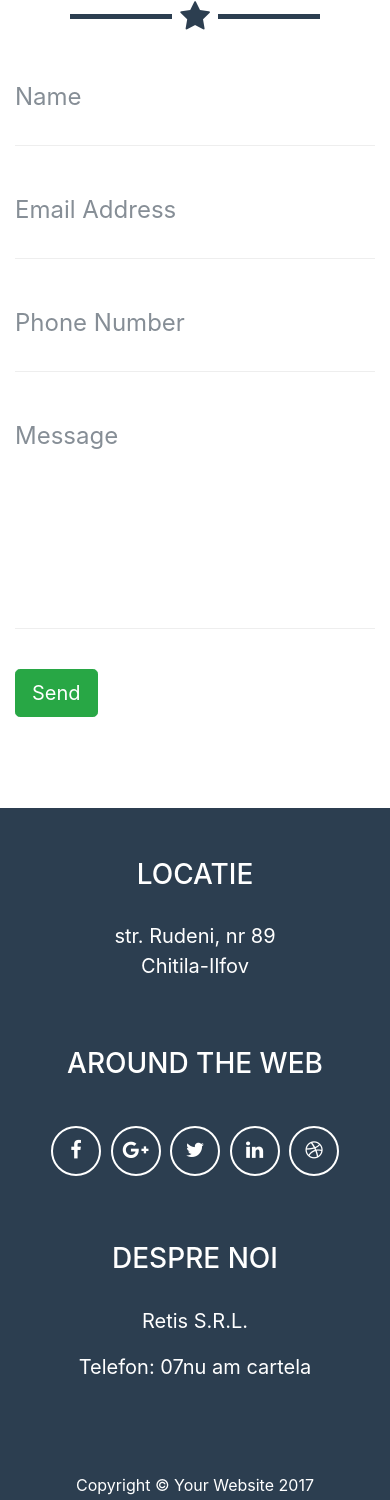
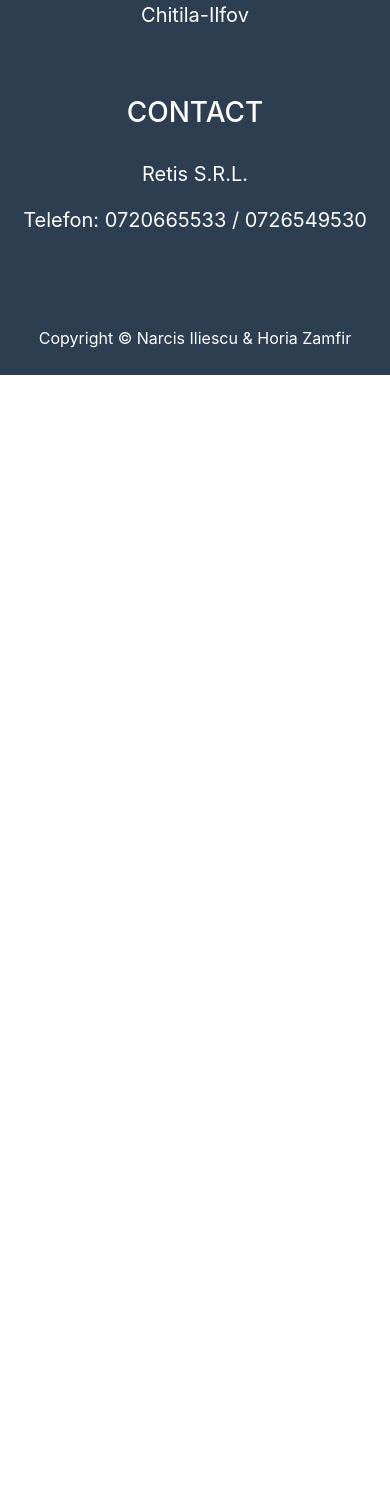
Before and after one commit to NarcisdR/retis, a website with bundled scripts: page index.html in a window 390 px wide. Shown: the part 3408-4908 px from the top of the page. After the commit the page ends 3783 px from the top, so only its background shows below. Built offline with nearby package versions, Linux system fonts and the light colour scheme.

Commit message:
ultimul edit cu contact localizare si am scos contact section

```diff
--- a/index.html
+++ b/index.html
@@ -154,98 +154,22 @@
     </section>
 
     <!-- Contact Section -->
-    <section id="contact">
-      <div class="container">
-        <h2 class="text-center">Contact Me</h2>
-        <hr class="star-primary">
-        <div class="row">
-          <div class="col-lg-8 mx-auto">
-            <!-- To configure the contact form email address, go to mail/contact_me.php and update the email address in the PHP file on line 19. -->
-            <!-- The form should work on most web servers, but if the form is not working you may need to configure your web server differently. -->
-            <form name="sentMessage" id="contactForm" novalidate>
-              <div class="control-group">
-                <div class="form-group floating-label-form-group controls">
-                  <label>Name</label>
-                  <input class="form-control" id="name" type="text" placeholder="Name" required data-validation-required-message="Please enter your name.">
-                  <p class="help-block text-danger"></p>
-                </div>
-              </div>
-              <div class="control-group">
-                <div class="form-group floating-label-form-group controls">
-                  <label>Email Address</label>
-                  <input class="form-control" id="email" type="email" placeholder="Email Address" required data-validation-required-message="Please enter your email address.">
-                  <p class="help-block text-danger"></p>
-                </div>
-              </div>
-              <div class="control-group">
-                <div class="form-group floating-label-form-group controls">
-                  <label>Phone Number</label>
-                  <input class="form-control" id="phone" type="tel" placeholder="Phone Number" required data-validation-required-message="Please enter your phone number.">
-                  <p class="help-block text-danger"></p>
-                </div>
-              </div>
-              <div class="control-group">
-                <div class="form-group floating-label-form-group controls">
-                  <label>Message</label>
-                  <textarea class="form-control" id="message" rows="5" placeholder="Message" required data-validation-required-message="Please enter a message."></textarea>
-                  <p class="help-block text-danger"></p>
-                </div>
-              </div>
-              <br>
-              <div id="success"></div>
-              <div class="form-group">
-                <button type="submit" class="btn btn-success btn-lg" id="sendMessageButton">Send</button>
-              </div>
-            </form>
-          </div>
-        </div>
-      </div>
-    </section>
+    <!-- DELETED -->
 
     <!-- Footer -->
     <footer class="text-center">
       <div class="footer-above">
         <div class="container">
           <div class="row">
-            <div class="footer-col col-md-4">
-              <h3>Locatie</h3>
+            <div class="footer-col col-md-6">
+              <h3>LOCATIE</h3>
               <p>str. Rudeni, nr 89
                 <br>Chitila-Ilfov</p>
             </div>
-            <div class="footer-col col-md-4">
-              <h3>Around the Web</h3>
-              <ul class="list-inline">
-                <li class="list-inline-item">
-                  <a class="btn-social btn-outline" href="#">
-                    <i class="fa fa-fw fa-facebook"></i>
-                  </a>
-                </li>
-                <li class="list-inline-item">
-                  <a class="btn-social btn-outline" href="#">
-                    <i class="fa fa-fw fa-google-plus"></i>
-                  </a>
-                </li>
-                <li class="list-inline-item">
-                  <a class="btn-social btn-outline" href="#">
-                    <i class="fa fa-fw fa-twitter"></i>
-                  </a>
-                </li>
-                <li class="list-inline-item">
-                  <a class="btn-social btn-outline" href="#">
-                    <i class="fa fa-fw fa-linkedin"></i>
-                  </a>
-                </li>
-                <li class="list-inline-item">
-                  <a class="btn-social btn-outline" href="#">
-                    <i class="fa fa-fw fa-dribbble"></i>
-                  </a>
-                </li>
-              </ul>
-            </div>
-            <div class="footer-col col-md-4">
-              <h3>Despre noi</h3>
+            <div class="footer-col col-md-6">
+              <h3>CONTACT</h3>
               <p>Retis S.R.L.</p>
-              <p>Telefon: 07nu am cartela</p>
+              <p>Telefon: 0720665533 / 0726549530 </p>
             </div>
           </div>
         </div>
@@ -254,7 +178,7 @@
         <div class="container">
           <div class="row">
             <div class="col-lg-12">
-              Copyright &copy; Your Website 2017
+              Copyright &copy; Narcis Iliescu & Horia Zamfir
             </div>
           </div>
         </div>
```
